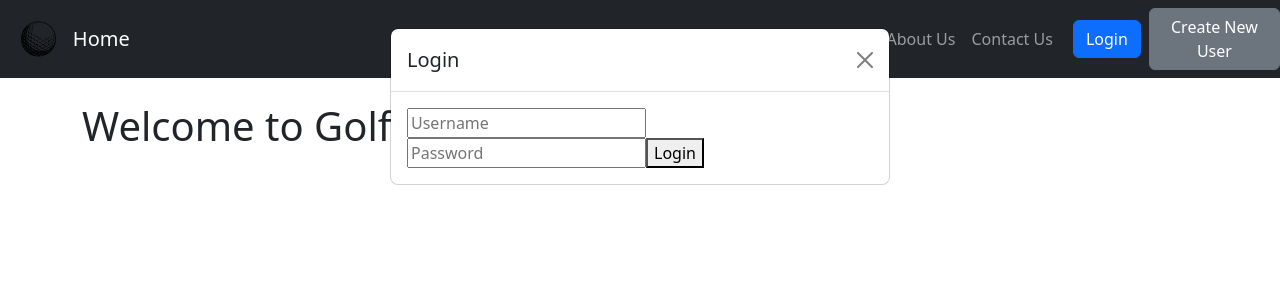
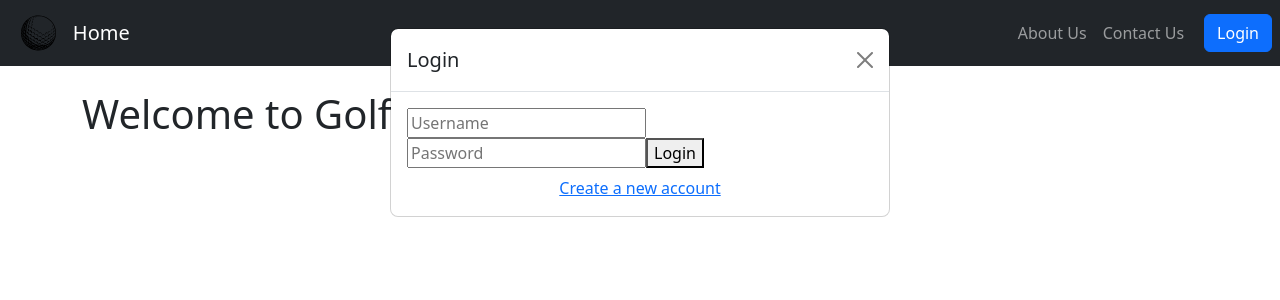
Before and after one commit to nicbenavides/GolfStats, a React (Create React App) app in the folder frontend/: page / in a window 1280 px wide. Both pictures are taken after a click on the button "Login". Shown: the top 300 px of the page. Built offline with nearby package versions, Linux system fonts and the light colour scheme.

Commit message:
Cleaned up login structure

```diff
--- a/frontend/src/components/Layout.js
+++ b/frontend/src/components/Layout.js
@@ -62,14 +62,11 @@ const Layout = ({ children }) => {
                         <button onClick={() => setShowLogin(true)} className="btn btn-primary me-2">
                             Login
                         </button>
-                        <button onClick={() => setShowRegister(true)} className="btn btn-secondary">
-                            Create New User
-                        </button>
                     </>
                 ) : (
-                    <div>
-                        <span className="me-2">Welcome, {username}!</span>
-                        <button onClick={handleLogout} className="btn btn-danger">Logout</button>
+                    <div className="d-flex align-items-center">
+                        <span className="me-2 text-white">{username}</span>
+                        <button onClick={handleLogout} className="btn btn-danger me-2">Logout</button>
                     </div>
                 )}
 
@@ -83,6 +80,9 @@ const Layout = ({ children }) => {
                                 </div>
                                 <div className="modal-body">
                                     <Login onLogin={handleLogin} successMessage={successMessage} />
+                                    <div className="text-center mt-2">
+                                        <Link to="#" onClick={() => setShowRegister(true)}>Create a new account</Link>
+                                    </div>
                                 </div>
                             </div>
                         </div>
```
Also changed, not shown: 1 other file (tests, documents, lock files or other folders).
